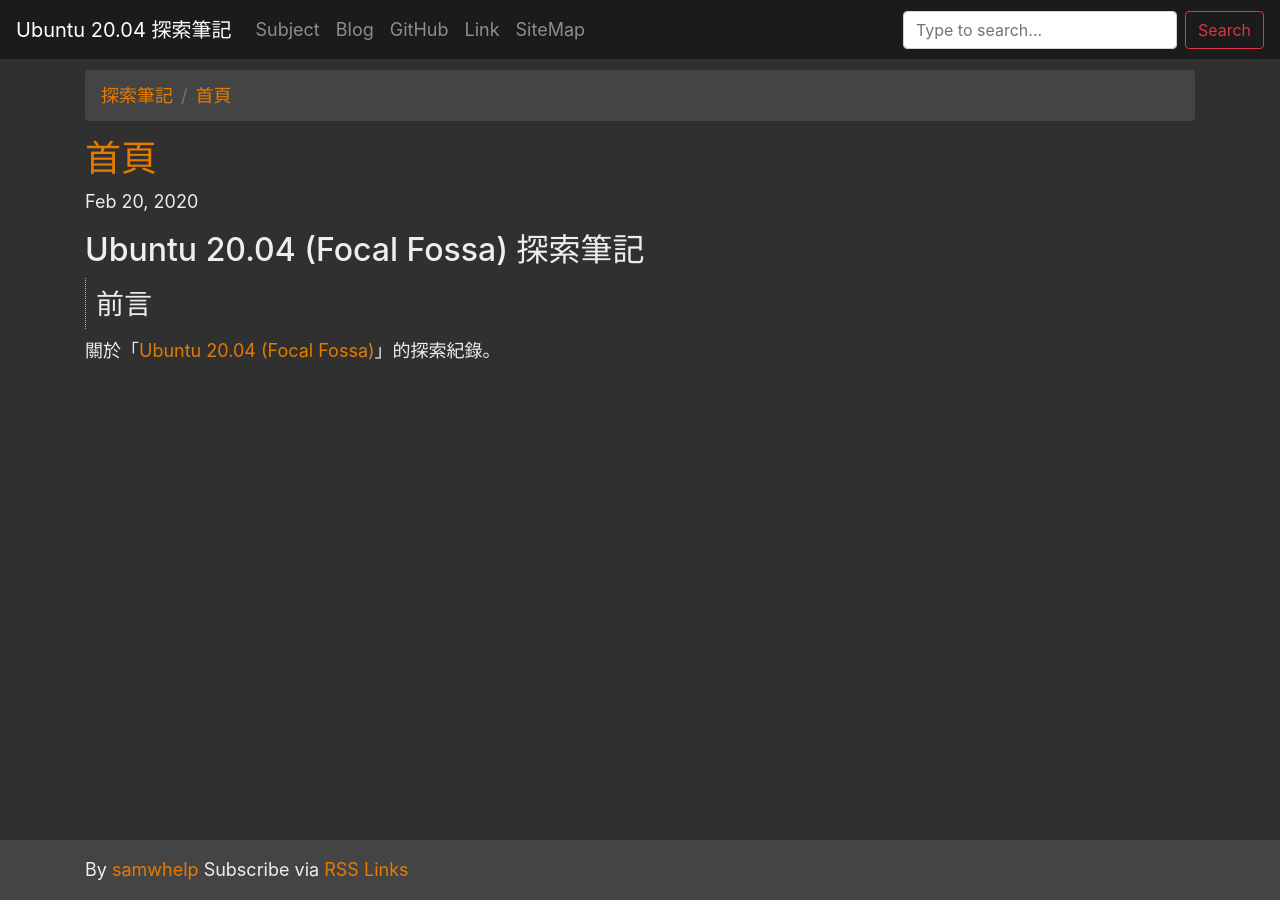
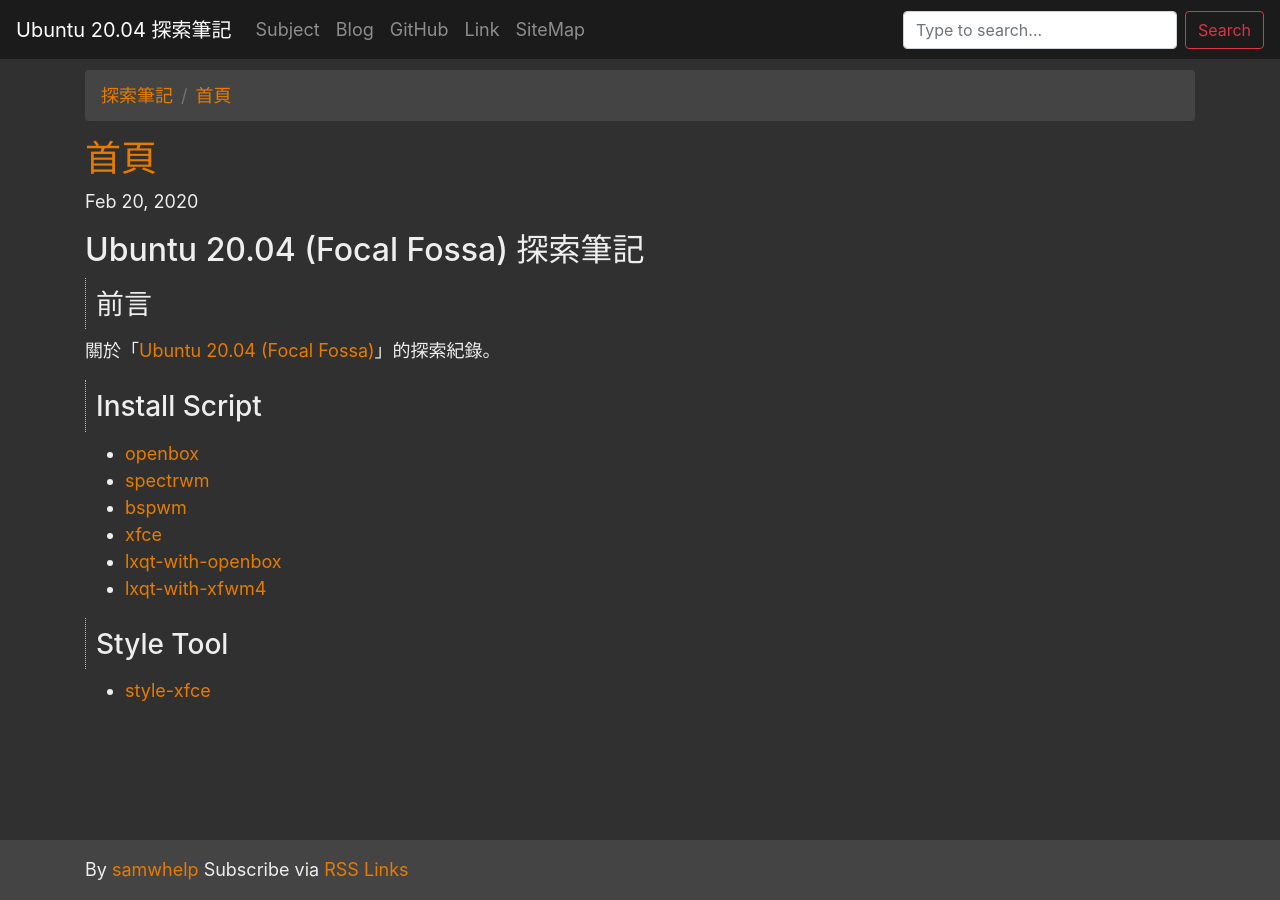
Before and after one commit to samwhelp/note-ubuntu-20.04, a Jekyll site: the page built from index.md, in a window 1280 px wide. Built offline with Jekyll 4.4.1, drawn with Linux system fonts in a browser that asks for light colours.

Commit message:
add link

```diff
--- a/index.md
+++ b/index.md
@@ -14,3 +14,18 @@ source_url: '/index.md'
 ## 前言
 
 關於「[Ubuntu 20.04 (Focal Fossa)](https://wiki.ubuntu.com/FocalFossa)」的探索紀錄。
+
+
+## Install Script
+
+* [openbox](https://github.com/samwhelp/play-ubuntu-20.04-plan/tree/master/prototype/openbox)
+* [spectrwm](https://github.com/samwhelp/play-ubuntu-20.04-plan/tree/master/prototype/spectrwm)
+* [bspwm](https://github.com/samwhelp/play-ubuntu-20.04-plan/tree/master/prototype/bspwm)
+* [xfce](https://github.com/samwhelp/play-ubuntu-20.04-plan/tree/master/prototype/xfce)
+* [lxqt-with-openbox](https://github.com/samwhelp/play-ubuntu-20.04-plan/tree/master/prototype/lxqt-with-openbox)
+* [lxqt-with-xfwm4](https://github.com/samwhelp/play-ubuntu-20.04-plan/tree/master/prototype/lxqt-with-xfwm4)
+
+
+## Style Tool
+
+* [style-xfce](https://github.com/samwhelp/play-ubuntu-20.04-plan/tree/master/project/style-xfce)
```
